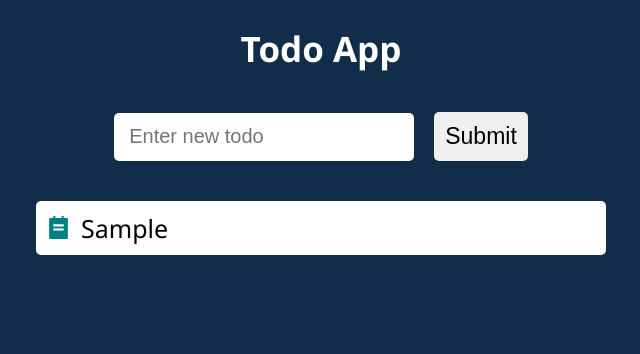
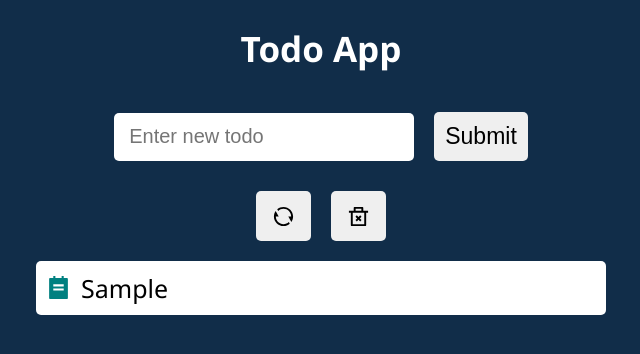
Before and after one commit to KonstPartner/React-Todo-App, a React (Create React App) app: page / in a window 1280 px wide. Both pictures are taken after typing "Sample" into the empty fields and a click on the button "Submit". Shown: the top 354 px of the page, without its empty margins (319-959 px from the left). Built offline with nearby package versions, Linux system fonts and the light colour scheme.

Commit message:
Added todo list icons

```diff
--- a/src/App.css
+++ b/src/App.css
@@ -8,14 +8,6 @@ h1{
   margin-bottom: 20px;
 }
 
-button {
-  margin: 0;
-  padding: 11px;
-  font-size: 23px;
-  border-radius: 5px;
-  border: 0;
-  cursor: pointer;
-}
 
 input{
   border: none;
--- a/src/components/TodoContainer.jsx
+++ b/src/components/TodoContainer.jsx
@@ -22,7 +22,7 @@ const TodoContainer = () => {
     <>
       <h1>Todo App</h1>
       <TodoForm addTodo={addTodo} />
-      <TodoList todos={todos}/>
+      <TodoList clearTodos={() => setTodos([])} todos={todos}/>
     </>
   )
 }
--- a/src/components/TodoForm.jsx
+++ b/src/components/TodoForm.jsx
@@ -1,4 +1,5 @@
 import React, { useState } from 'react'
+import Button from 'utils/Button'
 import { v4 as uuidv4 } from 'uuid'
 
 const TodoForm = ({ addTodo }) => {
@@ -19,7 +20,7 @@ const TodoForm = ({ addTodo }) => {
         placeholder="Enter new todo"
         required
       />
-      <button type="submit">Submit</button>
+      <Button type="submit">Submit</Button>
     </form>
   )
 }
--- a/src/components/TodoList.jsx
+++ b/src/components/TodoList.jsx
@@ -1,12 +1,28 @@
 import React from 'react'
+import { RiDeleteBin2Line, RiRefreshLine } from 'react-icons/ri'
 import Todo from './Todo'
+import Button from 'utils/Button'
+import styles from './TodoList.module.css'
 
-const TodoList = ({todos}) => {
+const TodoList = ({ todos, clearTodos }) => {
+  if (!todos.length) {
+    return <h2>Todo list is empty</h2>
+  }
+
   return (
     <>
-      {todos.map(todo =>
-        <Todo key={todo.id} todo={todo.text}/>
-      )}
+      <div className={styles.iconsContainer}>
+        <Button title='Reset todos' onClick={clearTodos}>
+          <RiRefreshLine/>
+        </Button>
+        <Button title='Delete completed todos'>
+          <RiDeleteBin2Line />
+        </Button>
+      </div>
+
+      {todos.map((todo) => (
+        <Todo key={todo.id} todo={todo.text} />
+      ))}
     </>
   )
 }
--- /dev/null
+++ b/src/components/TodoList.module.css
@@ -0,0 +1,14 @@
+.iconsContainer{
+  display: flex;
+  width: 130px;
+  margin: 10px auto;
+  justify-content: space-between;
+}
+
+.iconsContainer Button{
+  height: 50px;
+  display: flex;
+  justify-content: center;
+  align-items: center;
+  width: 55px;
+}
--- /dev/null
+++ b/src/utils/Button.js
@@ -0,0 +1,10 @@
+import React from 'react'
+import styles from './Button.module.css'
+
+const Button = ({title, children, onClick}) => {
+  return (
+    <button onClick={onClick} title={title} className={styles.btn}>{children}</button>
+  )
+}
+
+export default Button
--- /dev/null
+++ b/src/utils/Button.module.css
@@ -0,0 +1,12 @@
+.btn {
+  margin: 0;
+  padding: 11px;
+  font-size: 23px;
+  border-radius: 5px;
+  border: 0;
+  cursor: pointer;
+}
+
+.btn:hover{
+  background-color: rgba(240, 240, 155);
+}
```
